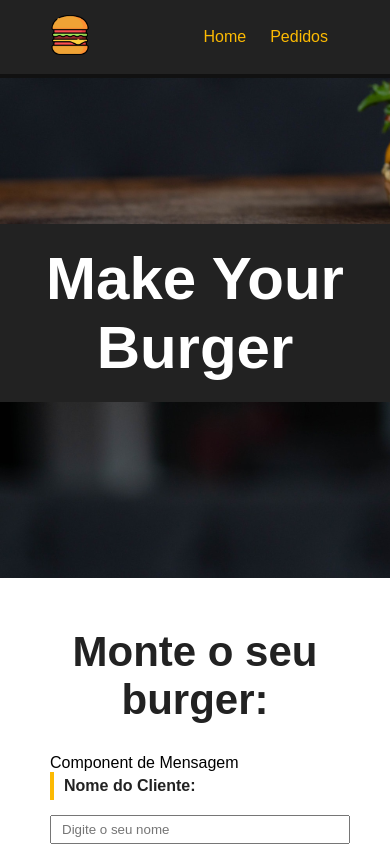
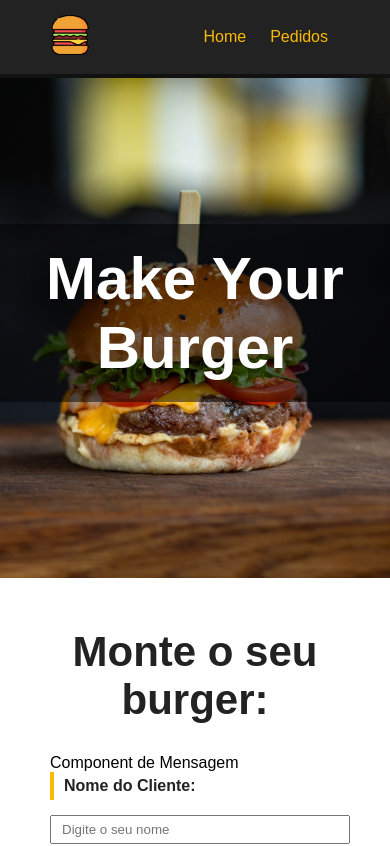
Before and after one commit to GabrielBressi/make_your_burger, a Vue app: page / in a window 390 px wide. Shown: the top 846 px of the page. Built offline with nearby package versions, Linux system fonts and the light colour scheme.

Commit message:
update Banner reponsiveness

```diff
--- a/src/components/Banner.vue
+++ b/src/components/Banner.vue
@@ -29,4 +29,33 @@ export default{
   padding: 20px 40px;
  }
 
+ @media screen and (max-width: 1200px) {
+  #main-banner{
+    background-repeat: no-repeat;
+    background-position: 10%;
+  }
+ }
+
+ @media screen and (max-width: 900px) {
+  #main-banner{
+    background-repeat: no-repeat;
+    background-position: 10%;
+  }
+
+  #main-banner h1 {
+    background: rgba(0,0,0,.5);
+   }
+ }
+
+ @media screen and (max-width: 500px) {
+  #main-banner{
+    background-position: 90%;
+    background-repeat: no-repeat;
+   }
+
+   #main-banner h1 {
+    background: rgba(0,0,0,.5);
+   }
+ }
+
 </style>
```
